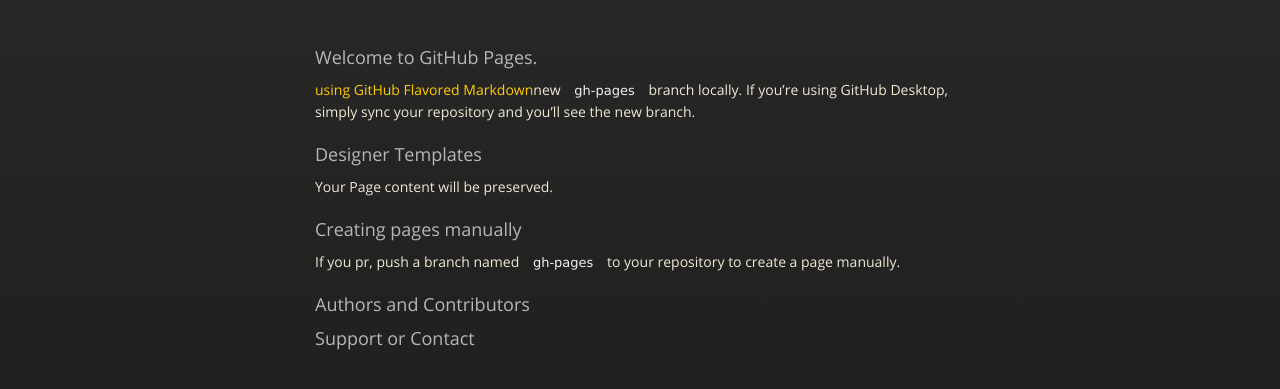
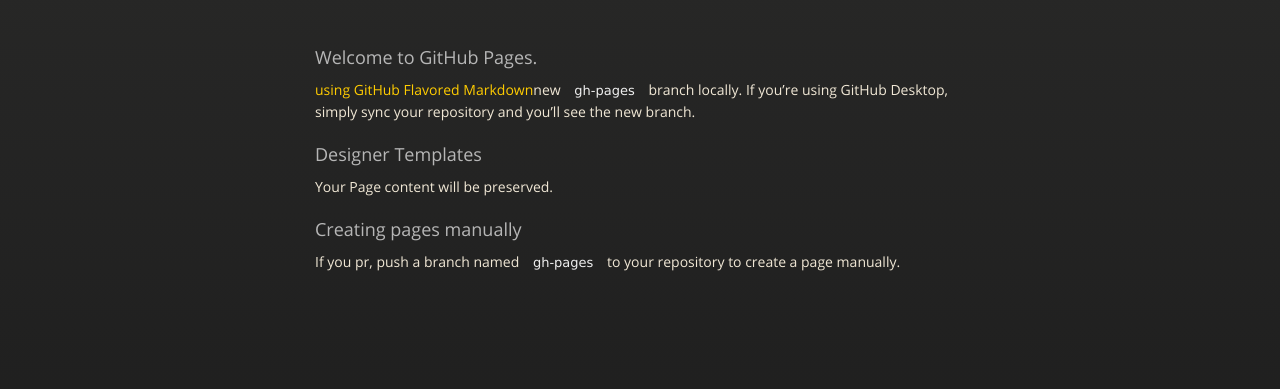
Before and after one commit to GitaStreet/gitastreet.github.io, a plain HTML site: page index.html in a window 1280 px wide. Shown: the part 189-578 px from the top of the page. Drawn offline with nearby package versions, Linux system fonts and the light colour scheme.

Commit message:
Update index.html

```diff
--- a/index.html
+++ b/index.html
@@ -48,12 +48,7 @@
 
 <p>If you pr, push a branch named <code>gh-pages</code> to your repository to create a page manually.  </p>
 
-<h3>
-<a id="authors-and-contributors" class="anchor" href="#authors-and-contributors" aria-hidden="true"><span aria-hidden="true" class="octicon octicon-link"></span></a>Authors and Contributors</h3>
-
-<h3>
-<a id="support-or-contact" class="anchor" href="#support-or-contact" aria-hidden="true"><span aria-hidden="true" class="octicon octicon-link"></span></a>Support or Contact</h3>
-     </section>
+ </section>
 
     </div>
     <!--[if !IE]><script>fixScale(document);</script><![endif]-->
```
